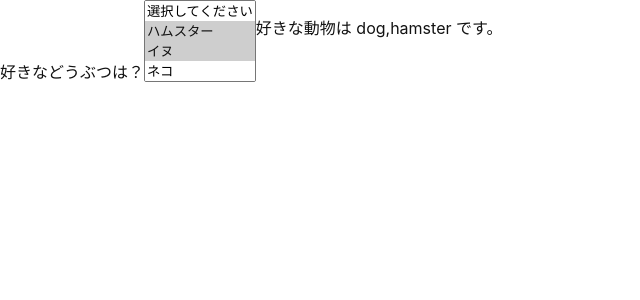
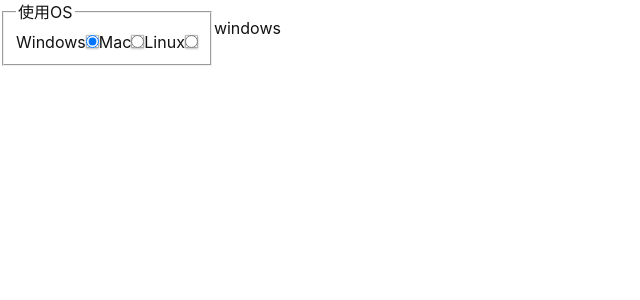
Before and after one commit to MofuMofu2/react-sandbox, a React (Create React App) app: page / in a window 1280 px wide. Shown: the top 300 px of the page, without its empty margins (0-640 px from the left). Built offline with nearby package versions, Linux system fonts and the light colour scheme.

Commit message:
feature: #52 fieldsetの実装はあまり意識したことがなく、一括でdisabledを設定できるのだと知った

```diff
--- /dev/null
+++ b/src/component/Form/FormRadio.tsx
@@ -0,0 +1,52 @@
+import React, { useState } from "react";
+
+export default function FormRadio() {
+  const [form, setForm] = useState({
+    os: "windows",
+  });
+
+  const handleForm = (e: React.ChangeEvent<HTMLInputElement>) => {
+    setForm({
+      ...form,
+      [e.target.name]: e.target.value,
+    });
+  };
+
+  return (
+    <>
+      <form>
+        <fieldset>
+          <legend>使用OS</legend>
+          <label htmlFor="os_win">Windows</label>
+          <input
+            id="os_win"
+            name="os"
+            type="radio"
+            value={"windows"}
+            checked={form.os === "windows"}
+            onChange={handleForm}
+          />
+          <label htmlFor="os_mac">Mac</label>
+          <input
+            id="os_mac"
+            name="os"
+            type="radio"
+            value={"mac"}
+            checked={form.os === "mac"}
+            onChange={handleForm}
+          />
+          <label htmlFor="os_linux">Linux</label>
+          <input
+            id="os_linux"
+            name="os"
+            type="radio"
+            value={"linux"}
+            checked={form.os === "linux"}
+            onChange={handleForm}
+          />
+        </fieldset>
+      </form>
+      <p>{form.os}</p>
+    </>
+  );
+}
--- a/src/index.tsx
+++ b/src/index.tsx
@@ -2,7 +2,7 @@ import React from "react";
 import ReactDOM from "react-dom/client";
 import "./index.css";
 import reportWebVitals from "./reportWebVitals";
-import FormList from "./component/Form/FormList";
+import FormRadio from "./component/Form/FormRadio";
 
 if (process.env.NODE_ENV === "development") {
   void import("./mocks/browser").then(({ worker }) => {
@@ -14,7 +14,7 @@ const root = ReactDOM.createRoot(
   document.getElementById("root") as HTMLElement
 );
 
-root.render(<FormList />);
+root.render(<FormRadio />);
 
 // If you want to start measuring performance in your app, pass a function
 // to log results (for example: reportWebVitals(console.log))
```
